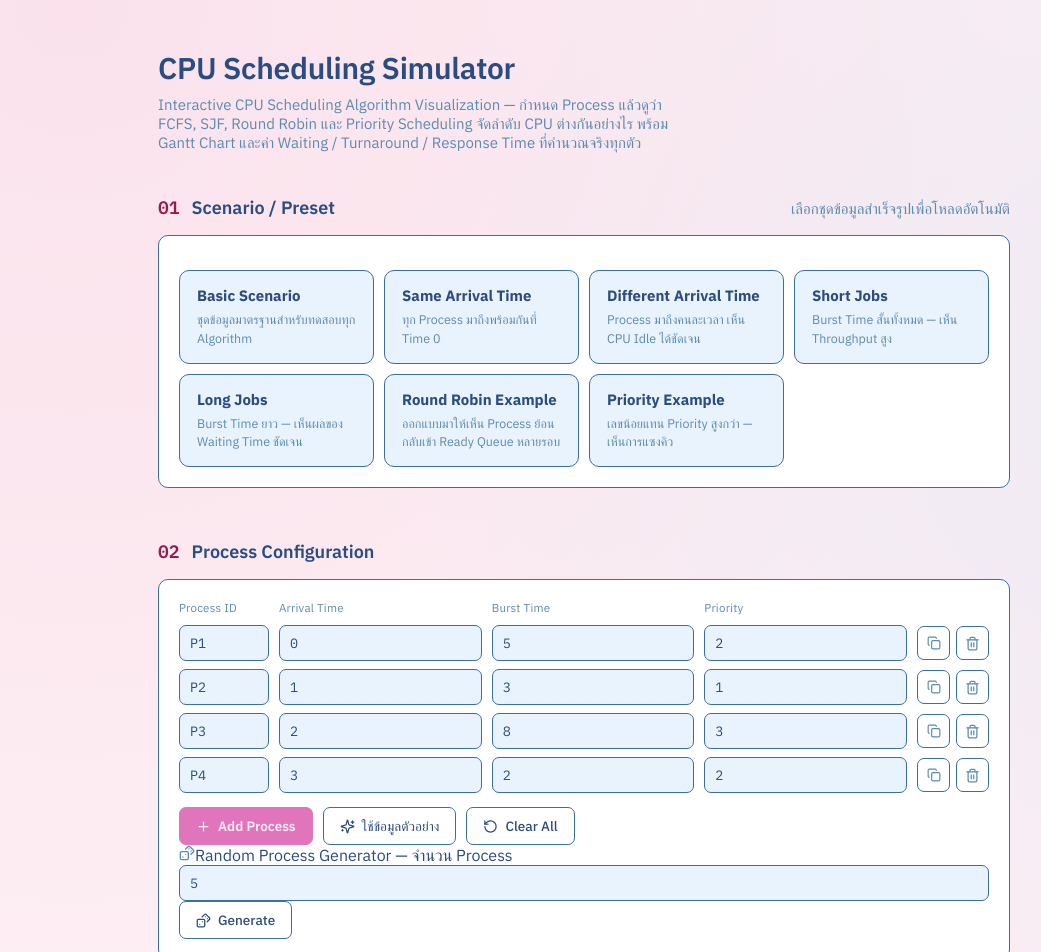
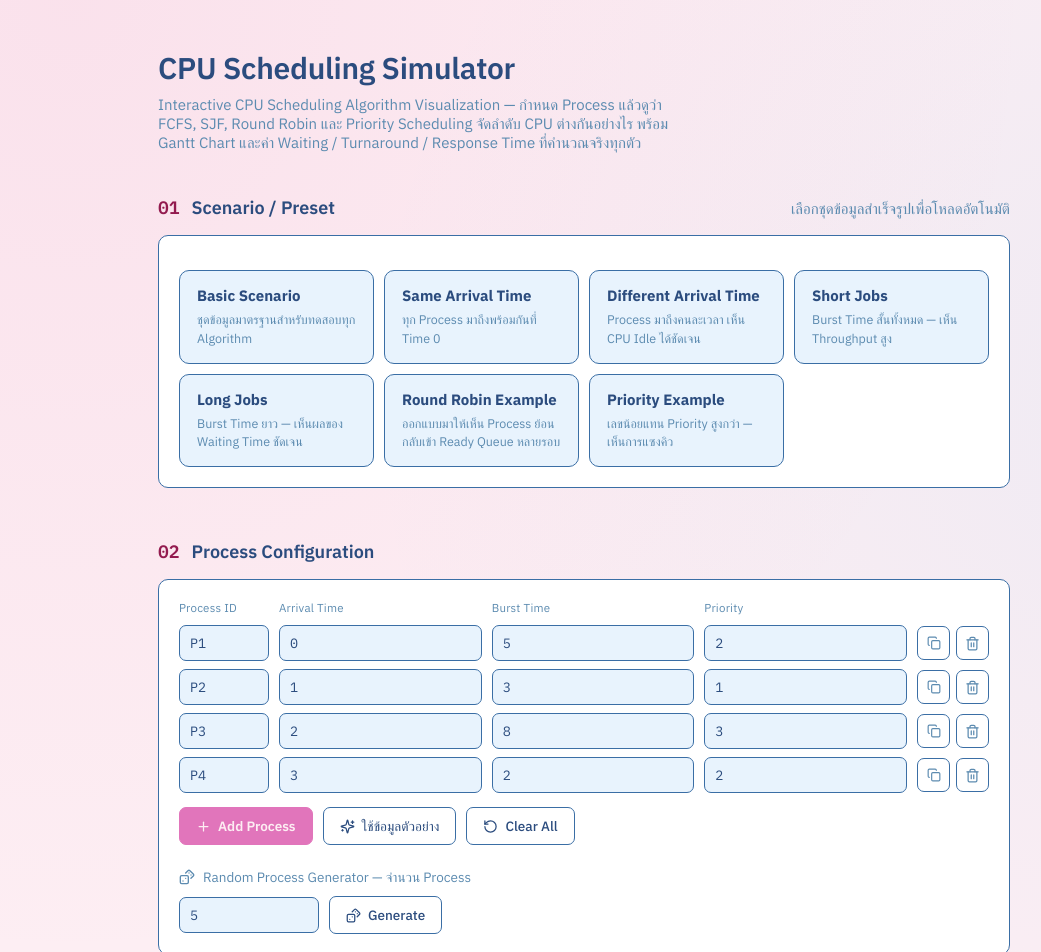
Before and after one commit to Hihellxc/cpu-scheduling-simulator, a React (Vite) app: page / in a window 1280 px wide. Shown: the top 952 px of the page, without its empty margins (56-1097 px from the left). Built offline with nearby package versions, Linux system fonts and the light colour scheme.

Commit message:
feat: improve layout and styling of random process generator controls

```diff
--- a/src/components/ProcessInput.jsx
+++ b/src/components/ProcessInput.jsx
@@ -134,9 +134,12 @@ export default function ProcessInput({ processes, setProcesses, errors }) {
         </button>
       </div>
 
-      <div className="generator-row">
+      <div className="generator-block">
+        <label htmlFor="gen-count" className="generator-label">
           <Dices size={16} color="var(--text-dim)" />
-        <label htmlFor="gen-count">Random Process Generator — จำนวน Process</label>
+          Random Process Generator — จำนวน Process
+        </label>
+        <div className="generator-controls">
           <input
             id="gen-count"
             type="number"
@@ -148,6 +151,7 @@ export default function ProcessInput({ processes, setProcesses, errors }) {
           <button className="btn ghost" onClick={generateRandom}>
             <Dices size={15} /> Generate
           </button>
+        </div>
       </div>
 
       {errors.length > 0 && (
--- a/src/index.css
+++ b/src/index.css
@@ -1012,3 +1012,32 @@ th {
     scroll-behavior: auto !important;
   }
 }
+
+
+/*Gerater*/
+.generator-block {
+  margin-top: 18px;
+  padding-top: 5px;
+  display: flex;
+  flex-direction: column;
+  gap: 10px;
+}
+
+.generator-label {
+  display: flex;
+  align-items: center;
+  gap: 8px;
+  font-size: 13.5px;
+  color: var(--text-dim);
+}
+
+.generator-controls {
+  display: flex;
+  align-items: center;
+  gap: 10px;
+  flex-wrap: wrap;
+}
+
+.generator-controls input {
+  max-width: 140px;
+}
```
Lines whose indentation alone changed are shown as unchanged.
